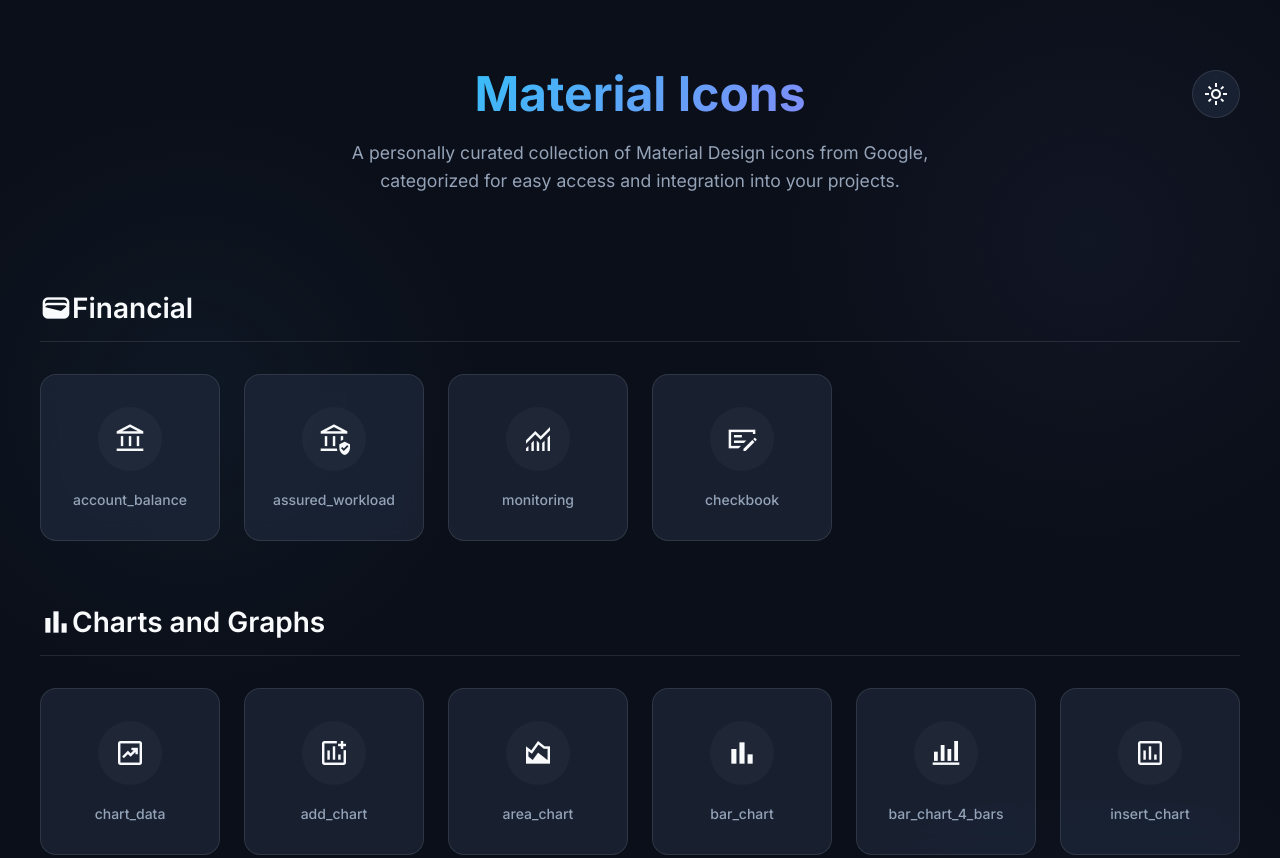
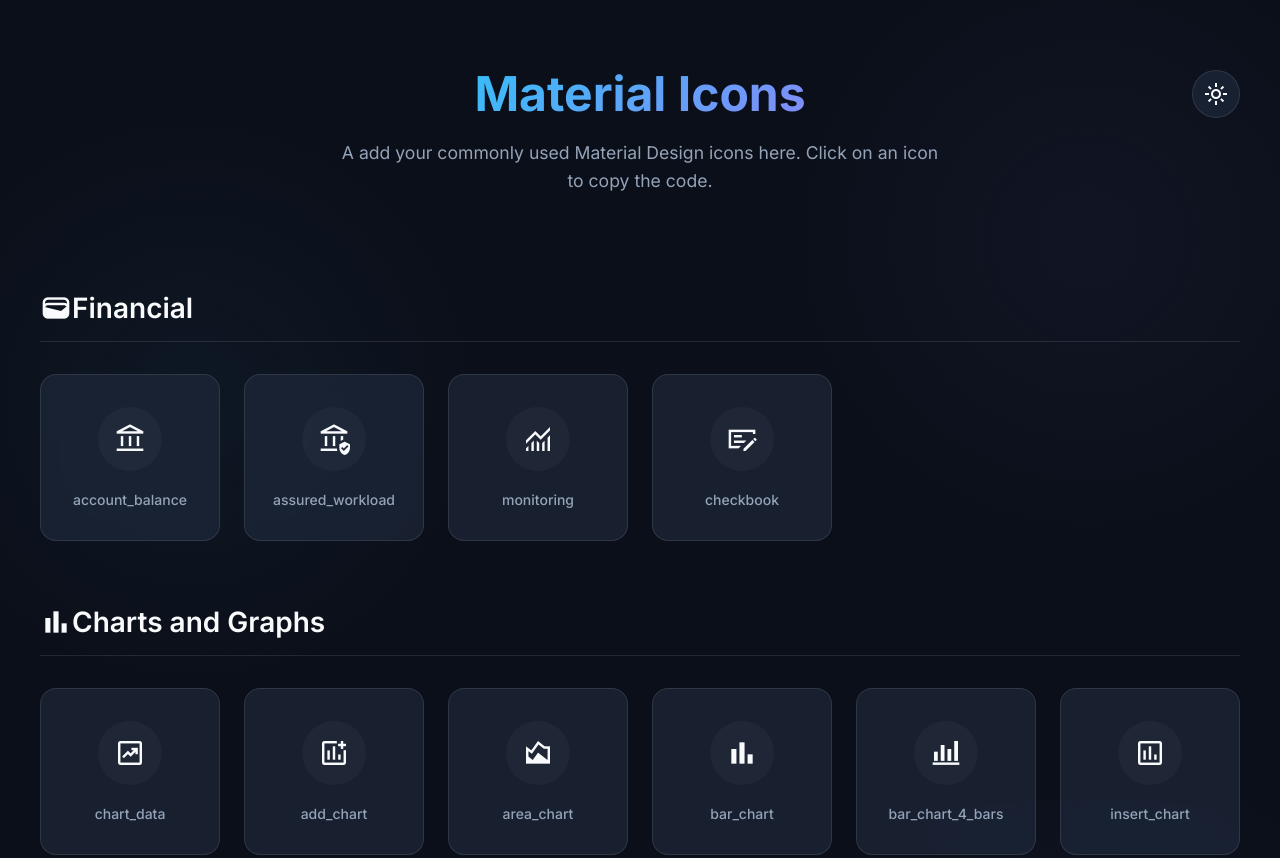
Before and after one commit to KevanMacGee/material-design-icons-demo, a plain HTML site: page index.html in a window 1280 px wide. Shown: the top 858 px of the page. Drawn offline with nearby package versions, Linux system fonts and the light colour scheme.

Commit message:
Update the description

```diff
--- a/index.html
+++ b/index.html
@@ -18,7 +18,7 @@
                     <span class="material-symbols-outlined theme-icon">light_mode</span>
                 </button>
             </div>
-            <p class="subtitle">A personally curated collection of Material Design icons from Google, categorized for easy access and integration into your projects.</p>
+            <p class="subtitle">A add your commonly used Material Design icons here. Click on an icon to copy the code.</p>
         </header>
 
         <main>
```
